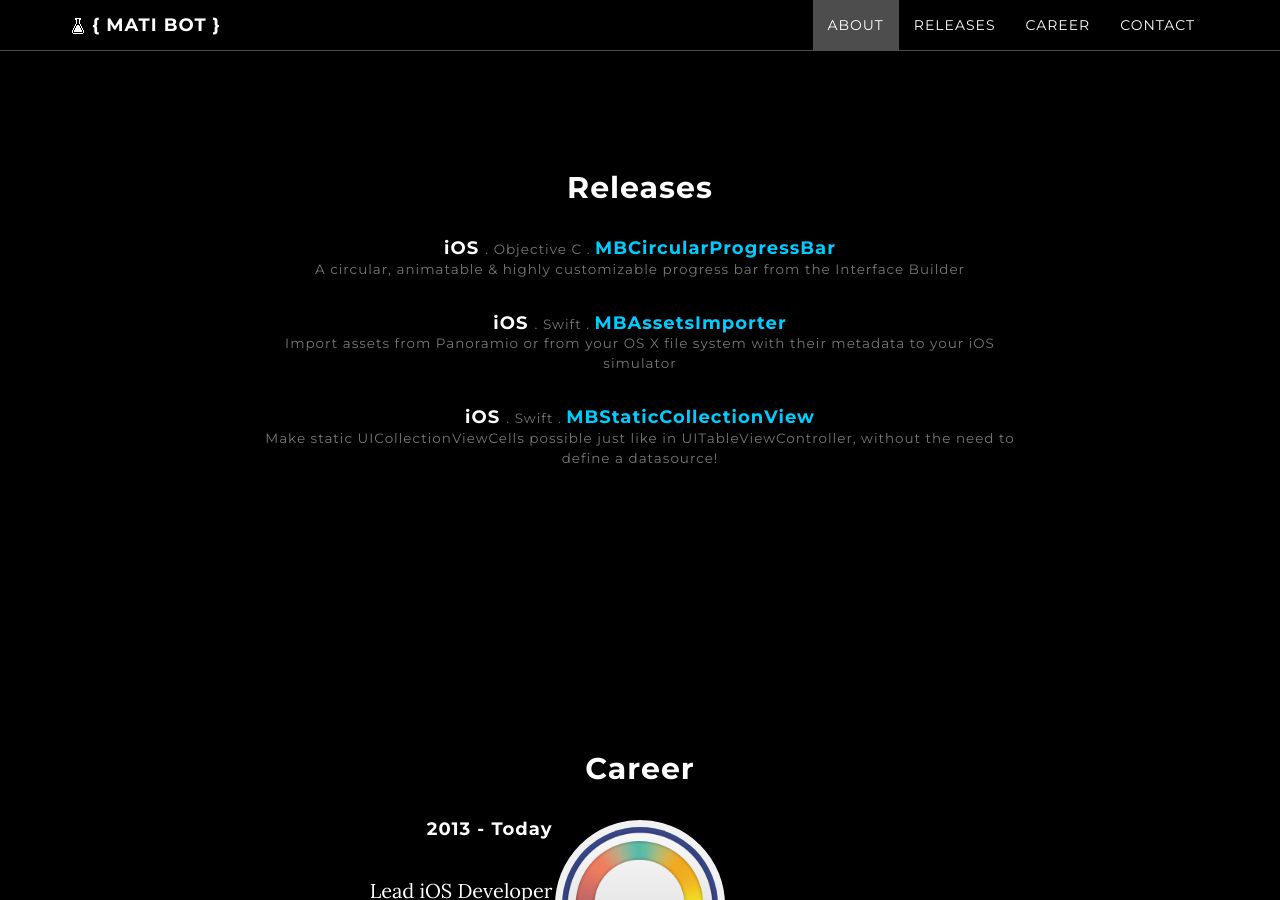
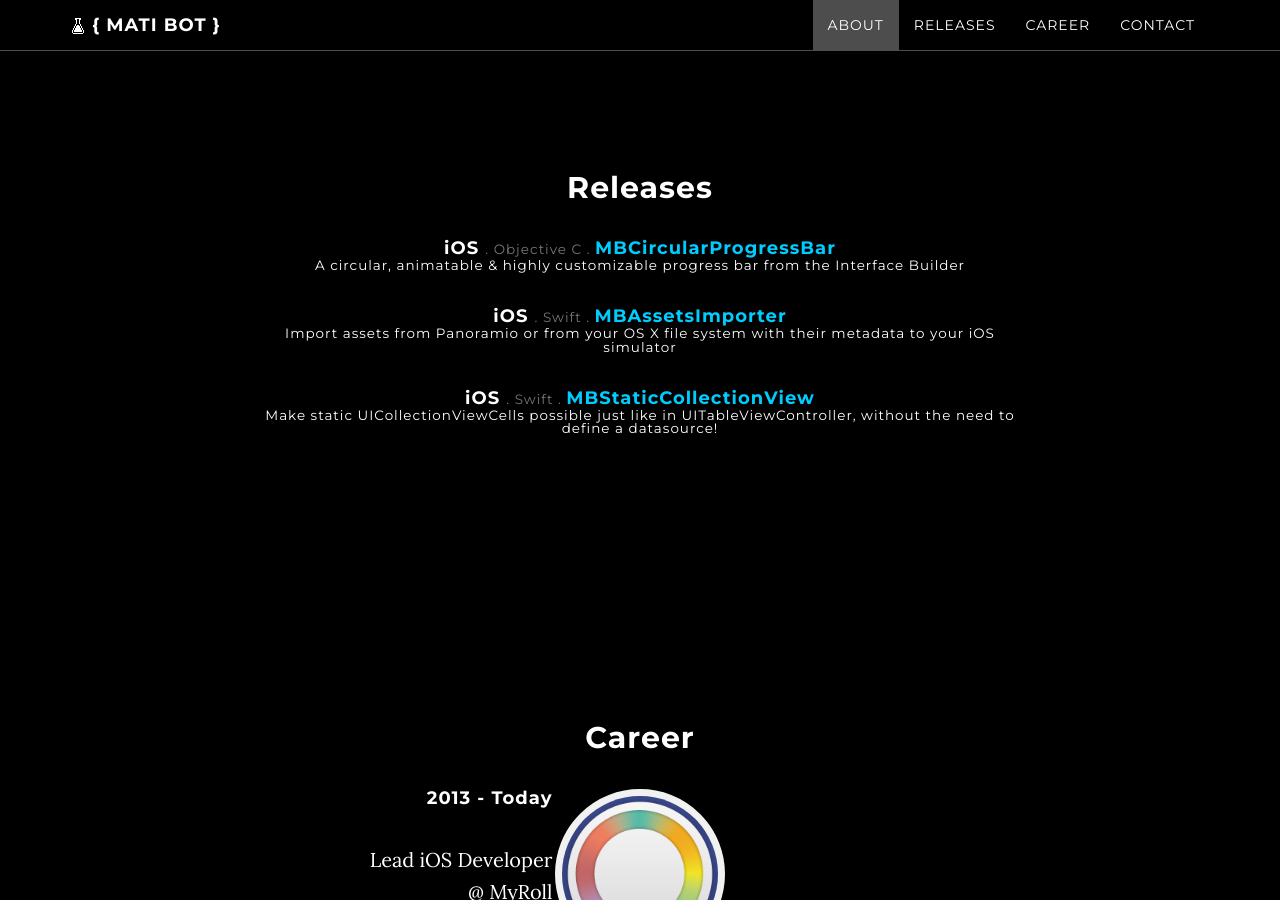
Before and after one commit to MatiBot/MatiBot.github.io, a Jekyll site: the page built from index.html, in a window 1280 px wide and 900 px high, scrolled down 1719 px. Built offline with Jekyll 4.4.1, drawn with Linux system fonts in a browser that asks for light colours; comment, search, counter and statistics services are not loaded.

Commit message:
update color

```diff
--- a/_includes/releases.html
+++ b/_includes/releases.html
@@ -6,11 +6,11 @@
         {{ page.content | markdownify }}
 
         {% for release in site.data.releases %}
-          <h4>
-            <strong> {{ release.platform }}</strong> <small> . {{ release.language }} . </small>
-            <strong> <a href="{{ release.url }}">{{ release.name }}</a> </strong><br>
-            <small> {{ release.description }} </small>
-          </h4>
+        <h4>
+          <strong> {{ release.platform }}</strong> <small> . {{ release.language }} . </small>
+          <strong> <a href="{{ release.url }}">{{ release.name }}</a> </strong>
+          <small><div style="color:white"> {{ release.description }} </div></small>
+        </h4>
         {% endfor %}
 
       </div>
```
